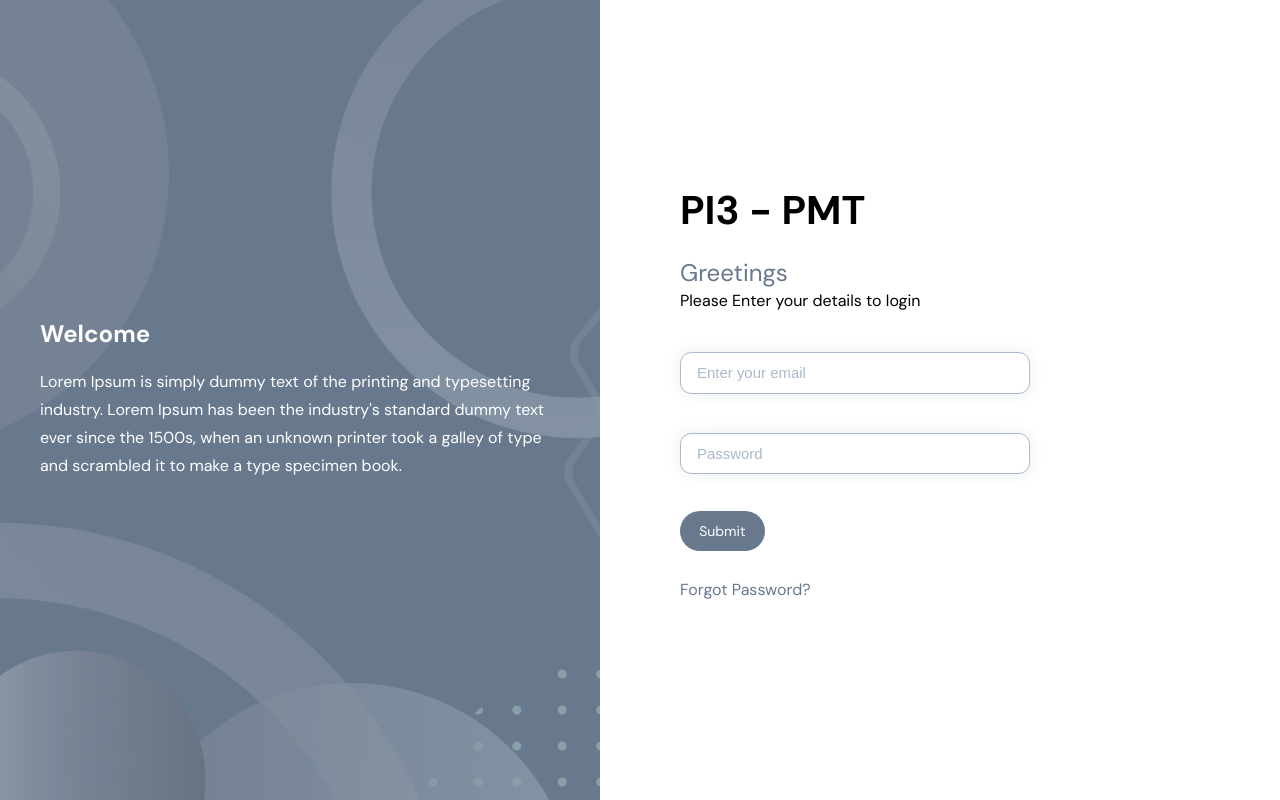
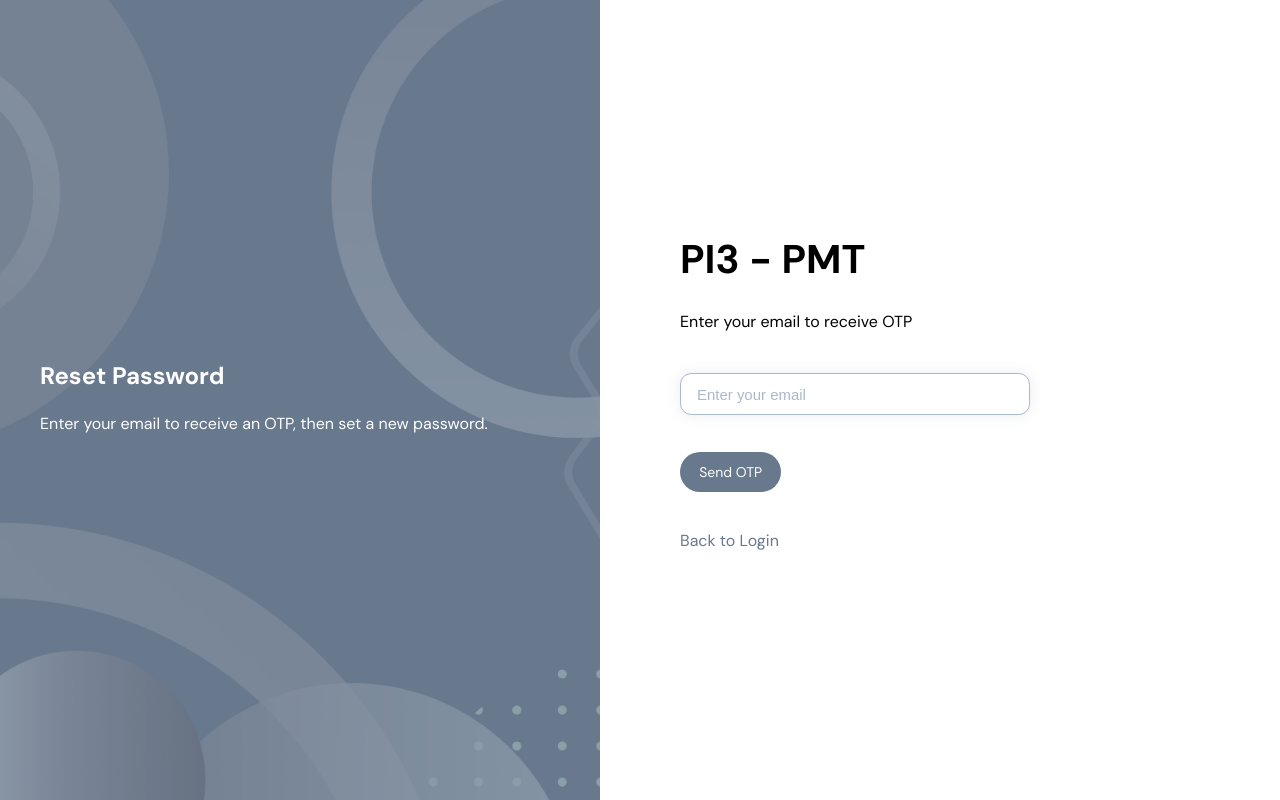
Before and after one commit to DineKumar1998/pmt-react, a React (Vite) app: page /forgot-password in a window 1280 px wide. Before the commit this address led to /login. Built offline with nearby package versions, Linux system fonts and the light colour scheme.

Commit message:
Added Password togggler

```diff
--- a/src/apis/auth.ts
+++ b/src/apis/auth.ts
@@ -18,3 +18,11 @@ export const validateUser = async () => {
   const response = await api.get('/auth/validate')
   return response.data
 }
+export const forgotPassword = async (email: string) => {
+  const response = await api.get(`/auth/forgot-password?email=${email}`)
+  return response.data
+}
+export const resetPassword = async (data: any) => {
+  const response = await api.post("/auth/reset-password", data);
+  return response.data;
+};
--- a/src/router/adminRoutes.tsx
+++ b/src/router/adminRoutes.tsx
@@ -5,6 +5,11 @@ export const adminRoutes: RouteType[] = [
   {
     path: "/login",
     component: lazy(() => import("../views/admin-pages/login")),
+    layout: "auth",
+  },
+  {
+    path: "/forgot-password",
+    component: lazy(() => import("../views/admin-pages/forgot-password")),
     layout: "auth",
   },
   {
--- a/src/styles/_form.scss
+++ b/src/styles/_form.scss
@@ -46,9 +46,34 @@
 
 .form-field {
     width: 100%;
+
 }
+
+.form-input-container {
+    position: relative;
+
+    button.password-toggle {
+        cursor: pointer;
+        position: absolute;
+        top: 50%;
+        right: 0.7rem;
+        transform: translateY(-50%);
+
+        background: transparent;
+        border: 1px solid #68788d29;
+
+        color: $primary;
+        font-size: 0.8rem;
+        background-color: #68788d16;
+        border-radius: 0.5rem;
+        padding: 0.2rem 0.3rem;
+    }
+}
+
+
 .border-danger {
     outline-color: $danger !important;
+
     &::placeholder {
         color: $danger;
     }
--- a/src/validations/authValidator.ts
+++ b/src/validations/authValidator.ts
@@ -19,8 +19,8 @@ export const passwordValidation = z
 export const otpValidation = z
     .string({
         required_error: "OTP is required",
-    }).min(1, {
-        message: "OTP is required",
+    }).min(5, {
+        message: "Enter Valid OTP",
     })
 
 export const captchaValidation = z
@@ -39,3 +39,27 @@ export const dynamicLoginSchema = (isOtpStep: boolean) => {
             captcha: captchaValidation
         });
 };
+
+export const forgotPasswordSchema = (step: "email" | "password") => {
+    if (step === "email") {
+        return z.object({
+            email: emailValidation,
+            otp: z.string(),
+            password: z.string(),
+            confirmPassword: z.string()
+        });
+    }
+
+    return z.object({
+        email: emailValidation,
+        otp: otpValidation,
+        password: passwordValidation,
+        confirmPassword: z.string({ required_error: "Please confirm your password" })
+    }).refine(
+        (data) => data.password === data.confirmPassword,
+        {
+            message: "Passwords do not match",
+            path: ["confirmPassword"],
+        }
+    );
+};
--- /dev/null
+++ b/src/views/admin-pages/forgot-password/forgot.scss
@@ -0,0 +1,97 @@
+@use "../../../styles/variables" as *;
+
+.login-container {
+    display: flex;
+    min-height: 100vh;
+    width: 100%;
+}
+
+.login-welcome-section {
+    flex: 1;
+    background-image: url("@/assets/background-images/login_background.png");
+    background-size: cover;
+    background-position: center;
+    color: white;
+    padding: 40px;
+    display: flex;
+    flex-direction: column;
+    justify-content: center;
+    position: relative;
+    /* For background elements */
+    overflow: hidden;
+    width: 100%;
+}
+.back-email-btn{
+    background-color: transparent;
+    border: none;
+    outline: none;
+    text-align: left;
+    margin-top: 10px;
+    text-decoration: none;
+    align-self: flex-start;
+    cursor: pointer;
+    padding: 0;
+    font-size: 1rem;
+     font-family: "DM Sans", sans-serif;
+}
+.back-email-btn:hover {
+    text-decoration: underline;
+}
+.login-form-section {
+    flex: 1;
+    display: flex;
+    flex-direction: column;
+    justify-content: center;
+    padding: 40px 80px;
+}
+
+.login-form-section h1,
+.login-form-section h3,
+.login-form-section p {
+    text-align: left;
+}
+
+.form-fields {
+    display: flex;
+    flex-direction: column;
+    gap: 15px;
+    width: 100%;
+    max-width: 350px;
+    margin-top: 25px;
+    align-items: flex-start;
+}
+
+.forgot-password {
+    text-align: left;
+    margin-top: 10px;
+    text-decoration: none;
+    align-self: flex-start;
+}
+
+.forgot-password:hover {
+    text-decoration: underline;
+}
+
+/* Responsive adjustments */
+@media (max-width: 768px) {
+    .login-container {
+        flex-direction: column;
+    }
+
+    .login-form-section {
+        flex: none;
+        /* Remove flex basis */
+        width: 100%;
+        /* Take full width */
+        padding: 20px;
+        /* Adjust padding */
+    }
+
+    .login-welcome-section {
+        min-height: 200px;
+        margin-bottom: 20px;
+        /* Give welcome section some height on small screens */
+        justify-content: flex-start;
+        /* Align welcome text to top */
+    }
+}
--- /dev/null
+++ b/src/views/admin-pages/forgot-password/index.tsx
@@ -0,0 +1,181 @@
+import { useState } from "react";
+import TextBox from "@/views/components/TextBox";
+import Button from "@/views/components/button";
+import { useForm } from "react-hook-form";
+import { useMutation } from "@tanstack/react-query";
+import { forgotPassword, resetPassword } from "@/apis/auth";
+import { toast } from "react-toastify";
+import { Link, useNavigate } from "react-router-dom";
+import { zodResolver } from "@hookform/resolvers/zod";
+import { forgotPasswordSchema } from "@/validations/authValidator";
+import "./forgot.scss";
+
+const ForgotPassword = () => {
+  const navigate = useNavigate();
+  const [step, setStep] = useState<"email" | "password">("email");
+  const [email, setEmail] = useState("");
+
+  const {
+    handleSubmit,
+    formState: { errors },
+    control,
+    watch,
+  } = useForm({
+    resolver: zodResolver(forgotPasswordSchema(step)),
+    defaultValues: {
+      email: "",
+      otp: "",
+      password: "",
+      confirmPassword: "",
+    },
+  });
+
+  // Send OTP mutation
+  const { mutateAsync: sendOtpMutate, isPending: isSendingOtp } = useMutation({
+    mutationFn: (email: string) => forgotPassword(email),
+    onSuccess: (data) => {
+      console.log(data,'data')
+      toast.success(data?.message || "OTP sent to your email");
+      setEmail(watch("email"));
+      setStep("password");
+    },
+    onError: (error: any) => {
+      console.log(error,'error')
+      toast.error(error.message || "Failed to send OTP");
+    },
+  });
+
+  // Reset password mutation (with OTP)
+  const { mutate: resetPasswordMutate, isPending: isResetting } = useMutation({
+    mutationFn: (data: { email: string; otp: string; password: string }) =>
+      resetPassword(data),
+    onSuccess: () => {
+      toast.success("Password reset successfully");
+      navigate("/login");
+    },
+    onError: (error: any) => {
+      toast.error(error.message || "Failed to reset password");
+    },
+  });
+
+  const handleEmailSubmit = async (data: { email: string }) => {
+    await sendOtpMutate(data.email);
+  };
+
+  const handlePasswordSubmit = async (data: {
+    otp: string;
+    password: string;
+    confirmPassword: string;
+  }) => {
+    console.log(data,'data')
+    resetPasswordMutate({
+      email,
+      otp: data.otp,
+      password: data.password
+    });
+
+  };
+
+  return (
+    <div className="login-container">
+      <div className="login-welcome-section">
+        <h2 style={{ marginBottom: 20 }}>Reset Password</h2>
+        <p>
+          Enter your email to receive an OTP, then set a new password.
+        </p>
+      </div>
+
+      <form
+        onSubmit={handleSubmit(
+          step === "email" ? handleEmailSubmit : handlePasswordSubmit
+        )}
+        className="login-form-section"
+      >
+        <h1 style={{ marginBottom: 35, fontSize: "2.5em" }}>PI3 - PMT</h1>
+
+        {step === "email" ? (
+          <>
+            <p>Enter your email to receive OTP</p>
+            <div className="form-fields">
+              <TextBox
+                label="Email"
+                name="email"
+                type="email"
+                placeholder="Enter your email"
+                errors={errors}
+                control={control}
+              />
+
+              <div style={{ marginTop: 10 }}>
+                <Button
+                onClick={()=>{}}
+                  text={isSendingOtp ? "Sending..." : "Send OTP"}
+                  type="submit"
+                  disabled={isSendingOtp}
+                />
+              </div>
+
+              <div style={{ marginTop: 20 }}>
+                <Link to="/login" className="forgot-password text-primary">
+                  Back to Login
+                </Link>
+              </div>
+            </div>
+          </>
+        ) : (
+          <>
+            <p>Enter OTP and set new password for {email}</p>
+            <div className="form-fields">
+              <TextBox
+                label="OTP"
+                name="otp"
+                type="text"
+                placeholder="Enter 6-digit OTP"
+                errors={errors}
+                control={control}
+              />
+
+              <TextBox
+                label="New Password"
+                name="password"
+                type="password"
+                placeholder="Enter new password"
+                errors={errors}
+                control={control}
+              />
+
+              <TextBox
+                label="Confirm Password"
+                name="confirmPassword"
+                type="password"
+                placeholder="Confirm new password"
+                errors={errors}
+                control={control}
+              />
+
+              <div style={{ marginTop: 10 }}>
+                <Button
+                onClick={()=>{}}
+
+                  text={isResetting ? "Resetting..." : "Reset Password"}
+                  type="submit"
+                  disabled={isResetting}
+                />
+              </div>
+
+                <button
+                  type="button"
+                  className="back-email-btn text-primary"
+                  onClick={() => setStep("email")}
+                >
+                  Back to Email
+                </button>
+            </div>
+          </>
+        )}
+      </form>
+    </div>
+  );
+};
+
+export default ForgotPassword;
--- a/src/views/components/TextBox/index.tsx
+++ b/src/views/components/TextBox/index.tsx
@@ -1,3 +1,4 @@
+import { useState } from "react";
 import { type Control, Controller, type FieldErrors, type FieldValues } from "react-hook-form";
 
 interface FormFieldProps {
@@ -43,6 +44,8 @@ const TextBox: React.FC<FormFieldProps> = ({
     const control: Control<FieldValues> =
         controlProp as unknown as Control<FieldValues>;
 
+    const [show, setShow] = useState<string | null>(null)
+
     const classNames = (
         ...args: (
             | string
@@ -67,8 +70,9 @@ const TextBox: React.FC<FormFieldProps> = ({
     };
 
     const renderInput = (field: any) => (
+        <>
             <input
-            type={type}
+                type={show ? show : type}
                 onChange={(e) => {
                     if (type === "file") {
                         const file = e.target.files
@@ -99,10 +103,23 @@ const TextBox: React.FC<FormFieldProps> = ({
                 {...rest}
                 id={name}
             />
+
+            {type === "password" && <> <button type="button" className="password-toggle" onClick={() => {
+                if (show === "password") {
+                    setShow("text");
+                } else {
+                    setShow("password");
+                }
+            }}>
+                { show === "password" ? 'Show' : 'Hide'}
+            </button> </>
+            }
+        </>
     );
 
     return (
         <div className={`form-field ${margin} ${width} ${size} ${flexDirection}`}>
+            <div className="form-input-container">
                 {errors && control ? (
                     <Controller
                         control={control}
@@ -113,6 +130,7 @@ const TextBox: React.FC<FormFieldProps> = ({
                 ) : (
                     renderInput({ onChange: handleChange, value })
                 )}
+            </div>
 
             {showErrorMessage &&
                 errors[name] &&
```
Lines whose indentation alone changed are shown as unchanged.
